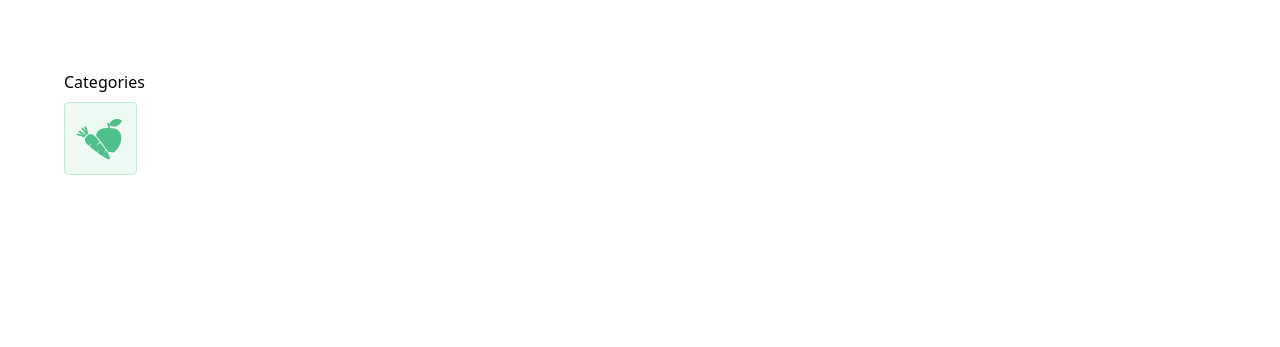
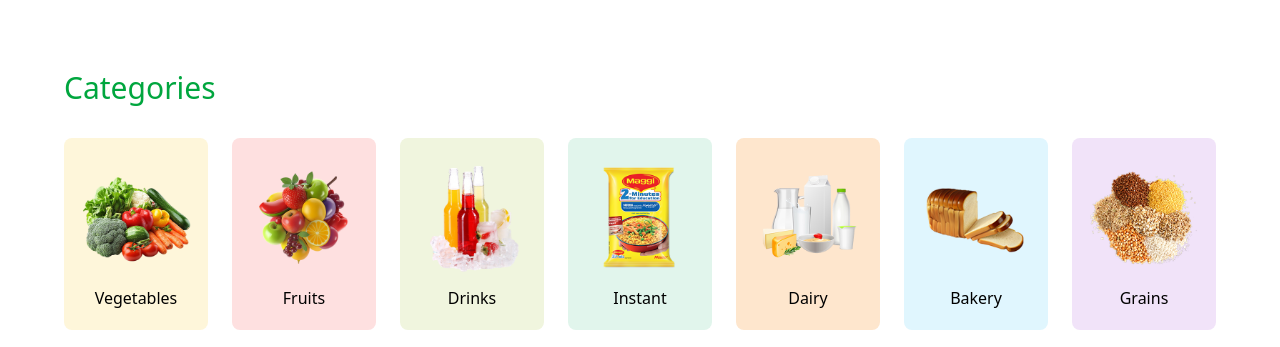
Before and after one commit to MrMuhammadjon/GreenCart, a React (Vite) app: page / in a window 1280 px wide. Shown: the part 643-990 px from the top of the page. Before the commit the page ends 838 px from the top, so only its background shows below. Built offline with nearby package versions, Linux system fonts and the light colour scheme.

Commit message:
start-product section

```diff
--- a/src/Components/Category.jsx
+++ b/src/Components/Category.jsx
@@ -1,17 +1,34 @@
 import React from 'react'
-import { assets } from '../assets/assets/assets'
+import { assets, categories } from '../assets/assets/assets'
+import { useAppContext } from '../context/AppContext'
 
 const Category = () => {
+
+    const {navigate} = useAppContext()
+
     return (
         <>
             <div className="w-[90%] h-auto flex flex-col gap-2 m-auto mt-15 py-5">
-                <p>
+                <p className='text-2xl md:text-3xl font-medium text-green-600'>
                     Categories
                 </p>
-                <div className="">
-                    <div className="">
-                        <img src={assets.box_icon} alt="" />
-                    </div>
+                <div className="w-full grid grid-cols-2 sm:grid-cols-3 md:grid-cols-5 lg:grid-cols-6 xl:grid-cols-7 mt-6 gap-6">
+                    {
+                        categories.map((item, index) => {
+                            return (
+                                <div key={index} className="group cursor-pointer py-5 px-3 gap-2 rounded-lg flex flex-col justify-center items-center"
+                                    style={{backgroundColor: item.bgColor}}
+                                    onClick={()=>{
+                                        navigate(`/product/${item.path.toLocaleLowerCase()}`);
+                                        scroll(0,0)
+                                    }}
+                                >
+                                    <img src={item.image} alt="" className='group-hover:scale-110 transition-[0.3s]' />
+                                    <p>{item.path}</p>
+                                </div>
+                            )
+                        })
+                    }
                 </div>
             </div>
         </>
```
